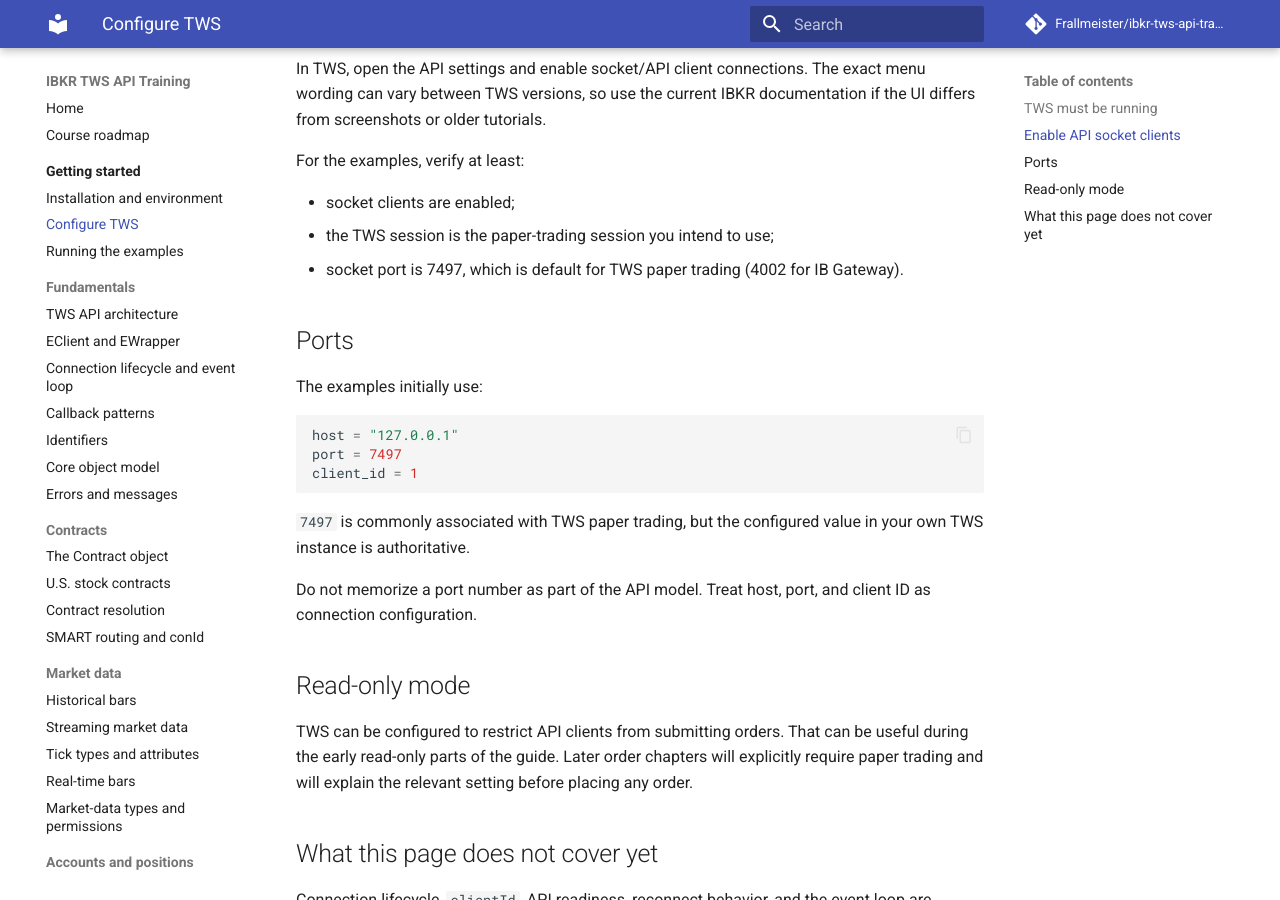
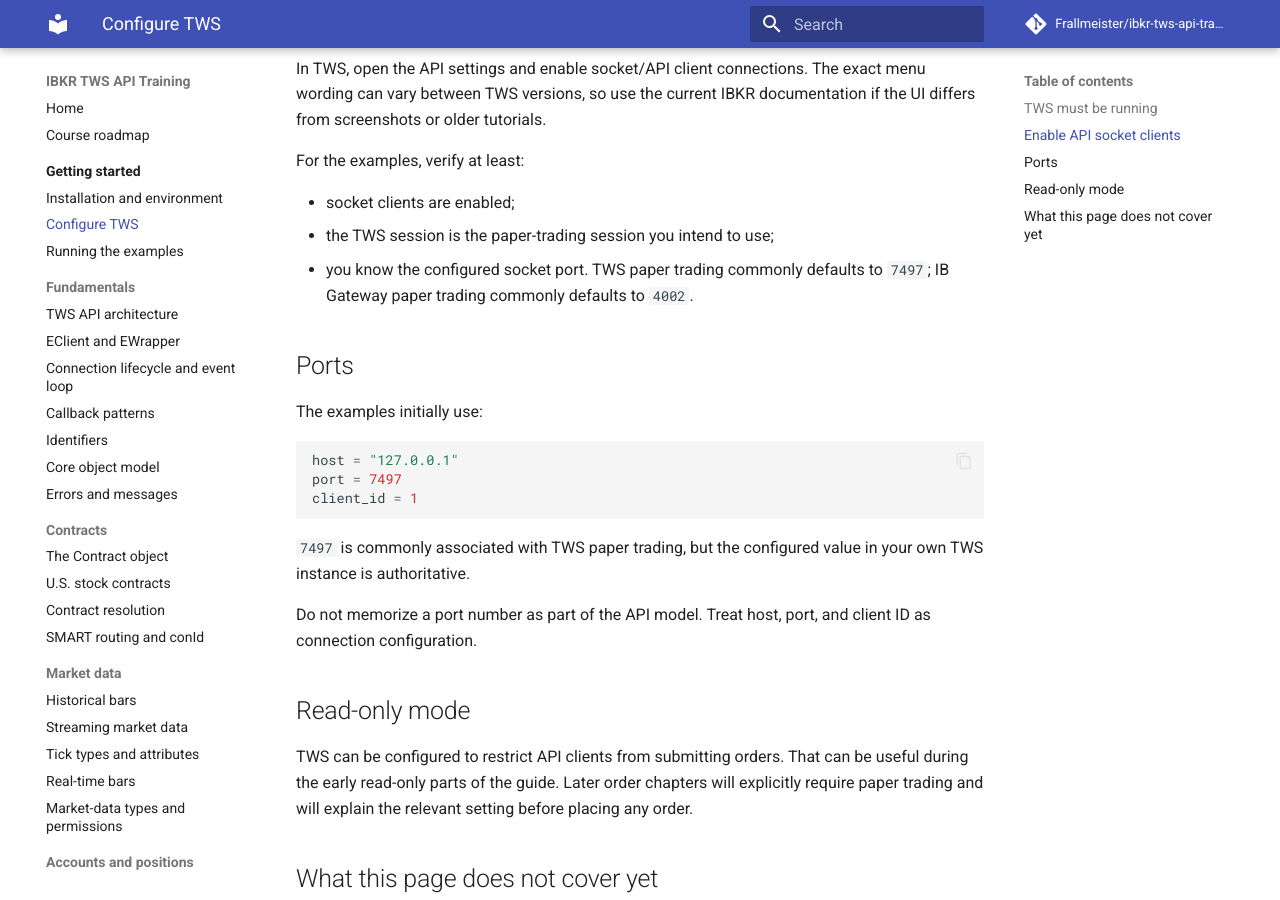
Before and after one commit to Frallmeister/ibkr-tws-api-training, an MkDocs documentation site: the page built from docs/getting-started/tws-configuration.md, in a window 1280 px wide and 900 px high, scrolled down 600 px. Built offline with MkDocs 1.6.1 and Material for MkDocs 9.7.7, drawn with Linux system fonts in a browser that asks for light colours; comment, search, counter and statistics services are not loaded.

Commit message:
docs: clarify configurable TWS ports

```diff
--- a/docs/getting-started/tws-configuration.md
+++ b/docs/getting-started/tws-configuration.md
@@ -23,7 +23,7 @@
 
 - socket clients are enabled;
 - the TWS session is the paper-trading session you intend to use;
-- socket port is 7497, which is default for TWS paper trading (4002 for IB Gateway).
+- you know the configured socket port. TWS paper trading commonly defaults to `7497`; IB Gateway paper trading commonly defaults to `4002`.
 
 ## Ports
 
```
